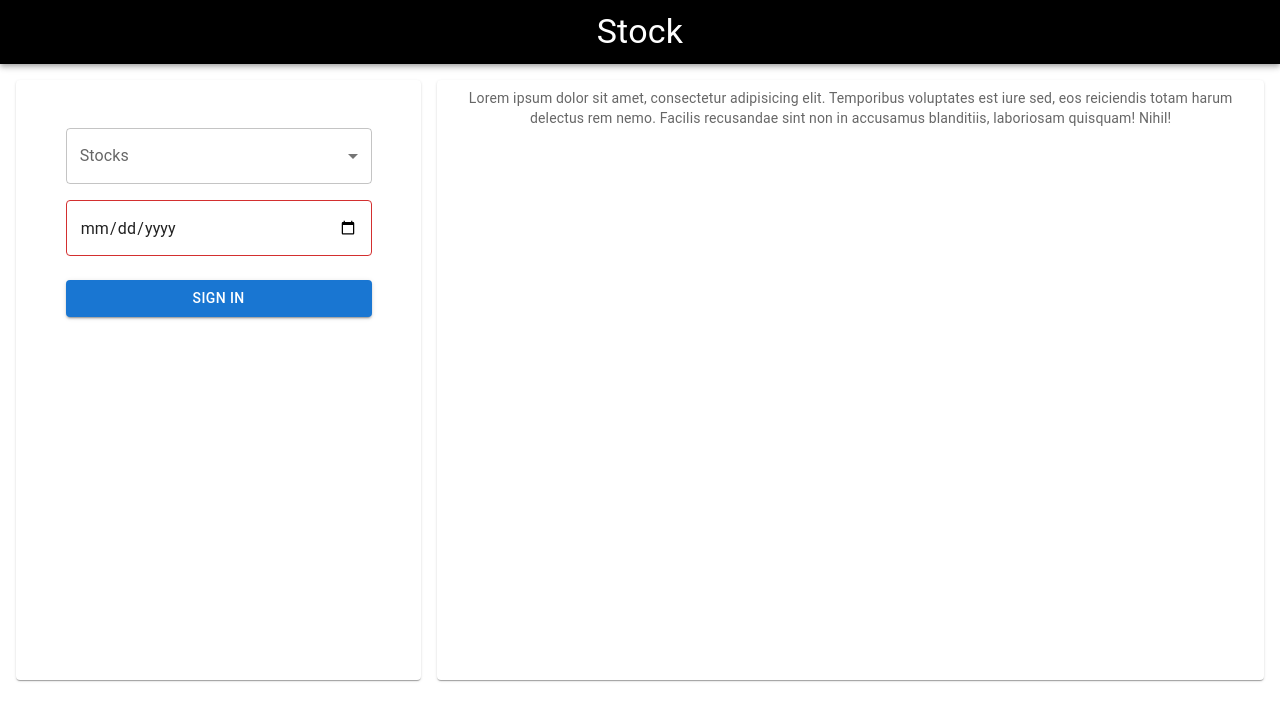
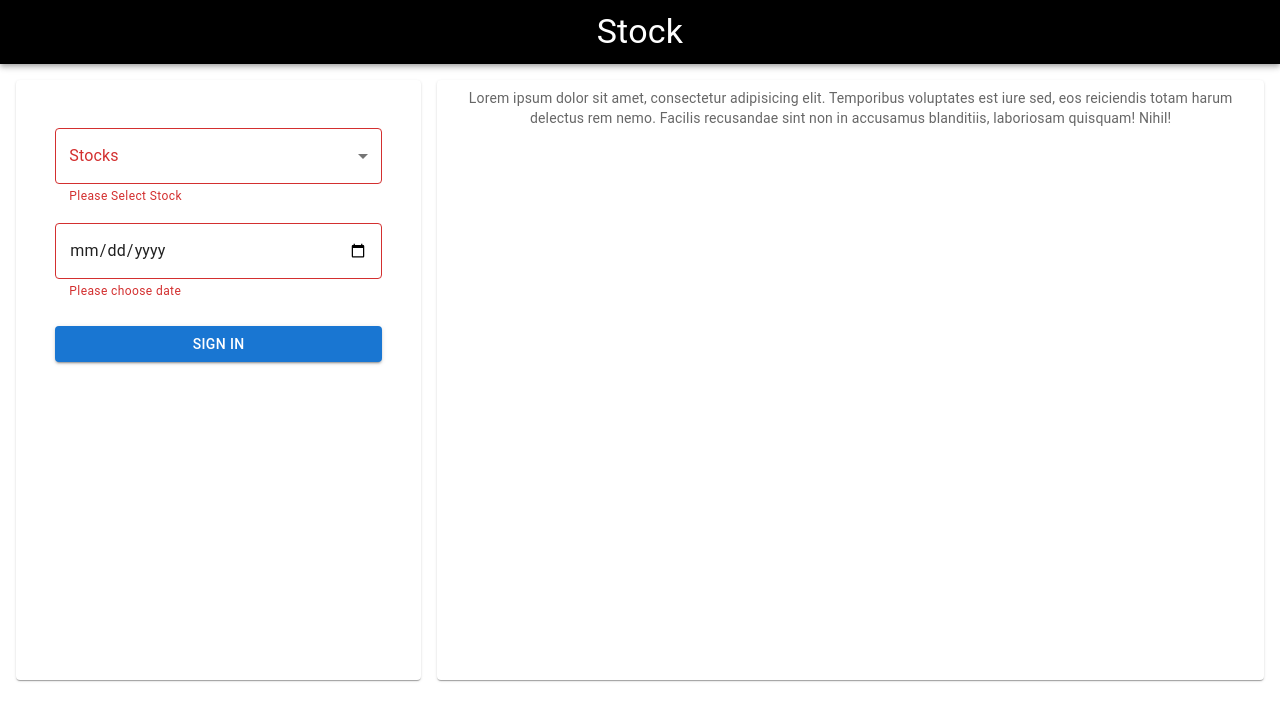
Before and after one commit to 07rv/stocks, a Next.js app: page / in a window 1280 px wide. Both pictures are taken after a click on the button "SIGN IN". Shown: the top 720 px of the page. Built offline with nearby package versions, Linux system fonts and the light colour scheme.

Commit message:
error handling

```diff
--- a/components/Form.jsx
+++ b/components/Form.jsx
@@ -7,11 +7,14 @@ import {
   InputLabel,
   Select,
   MenuItem,
+  FormHelperText,
   FormControl,
 } from "@mui/material";
 import { createTheme, ThemeProvider } from "@mui/material/styles";
 
 import { useState } from "react";
+
+import { stocksList } from "@/data/Data";
 
 const defaultTheme = createTheme();
 
@@ -22,7 +25,7 @@ const Form = () => {
   });
   const [errorField, setErrorField] = useState({
     stock: "",
-    data: "",
+    date: "",
   });
 
   const inputsHandler = (name, value) => {
@@ -41,26 +44,26 @@ const Form = () => {
       [field]: errorMessage,
     }));
   };
-  const [age, setAge] = useState("");
   const checkAndSetValidationErrors = () => {
     var hasError = false;
     Object.keys(inputField).map((field) => {
-      if (field === "email") {
+      if (field === "stock") {
         if (inputField[field] === "") {
-          setErrorMessage(field, "Enter Email");
+          setErrorMessage(field, "Please Select Stock");
           hasError = true;
         }
-      } else if (field === "password") {
+      } else if (field === "date") {
         if (inputField[field] === "") {
-          setErrorMessage(field, "Enter Password");
+          setErrorMessage(field, "Please choose date");
           hasError = true;
         }
       }
-      return hasError;
     });
+    return hasError;
   };
 
   const handleSubmit = async (event) => {
+    event.preventDefault();
     if (!checkAndSetValidationErrors()) {
     }
   };
@@ -79,12 +82,16 @@ const Form = () => {
           <Box noValidate sx={{ mt: 3 }}>
             <Grid container spacing={2}>
               <Grid item xs={12}>
-                <FormControl fullWidth sx={{ minWidth: 120 }}>
-                  <InputLabel id="demo-select-small-label">Stocks</InputLabel>
+                <FormControl
+                  fullWidth
+                  sx={{ minWidth: 120 }}
+                  error={errorField && errorField.stock !== ""}
+                >
+                  <InputLabel id="stock">Stocks</InputLabel>
                   <Select
-                    labelId="demo-select-small-label"
-                    id="demo-select-small"
-                    value={age}
+                    labelId="stock"
+                    id="stockl"
+                    value={inputField.stock}
                     label="Stock"
                     name="stock"
                     onChange={(e) => inputsHandler("stock", e.target.value)}
@@ -92,28 +99,41 @@ const Form = () => {
                     <MenuItem value="">
                       <em>None</em>
                     </MenuItem>
-                    <MenuItem value={10}>Ten</MenuItem>
-                    <MenuItem value={20}>Twenty</MenuItem>
-                    <MenuItem value={30}>Thirty</MenuItem>
+                    {stocksList.map((stock) => {
+                      return (
+                        <MenuItem key={stock.id} value={stock.id}>
+                          {stock.value}
+                        </MenuItem>
+                      );
+                    })}
                   </Select>
+                  {errorField && errorField.stock !== "" && (
+                    <FormHelperText>{errorField.stock}</FormHelperText>
+                  )}
                 </FormControl>
               </Grid>
               <Grid item xs={12}>
-                <TextField
-                  name="password"
-                  required
-                  error={errorField && errorField.password !== ""}
+                <FormControl
                   fullWidth
-                  id="password"
-                  type="date"
-                  defaultValue={inputField.password}
-                  onChange={(e) => inputsHandler(e.target.name, e.target.value)}
-                  helperText={
-                    errorField && errorField.password !== ""
-                      ? errorField.password
-                      : ""
-                  }
-                />
+                  sx={{ minWidth: 120 }}
+                  error={errorField && errorField.date !== ""}
+                >
+                  <TextField
+                    name="date"
+                    required
+                    fullWidth
+                    id="date"
+                    type="date"
+                    value={inputField.date}
+                    error={errorField && errorField.date !== ""}
+                    onChange={(e) =>
+                      inputsHandler(e.target.name, e.target.value)
+                    }
+                  />
+                  {errorField && errorField.date !== "" && (
+                    <FormHelperText>{errorField.date}</FormHelperText>
+                  )}
+                </FormControl>
               </Grid>
             </Grid>
             <Button
--- a/data/Data.jsx
+++ b/data/Data.jsx
@@ -0,0 +1,14 @@
+export const stocksList = [
+  {
+    id: 1,
+    value: "rv",
+  },
+  {
+    id: 2,
+    value: "rv",
+  },
+  {
+    id: 3,
+    value: "rv",
+  },
+];
```
